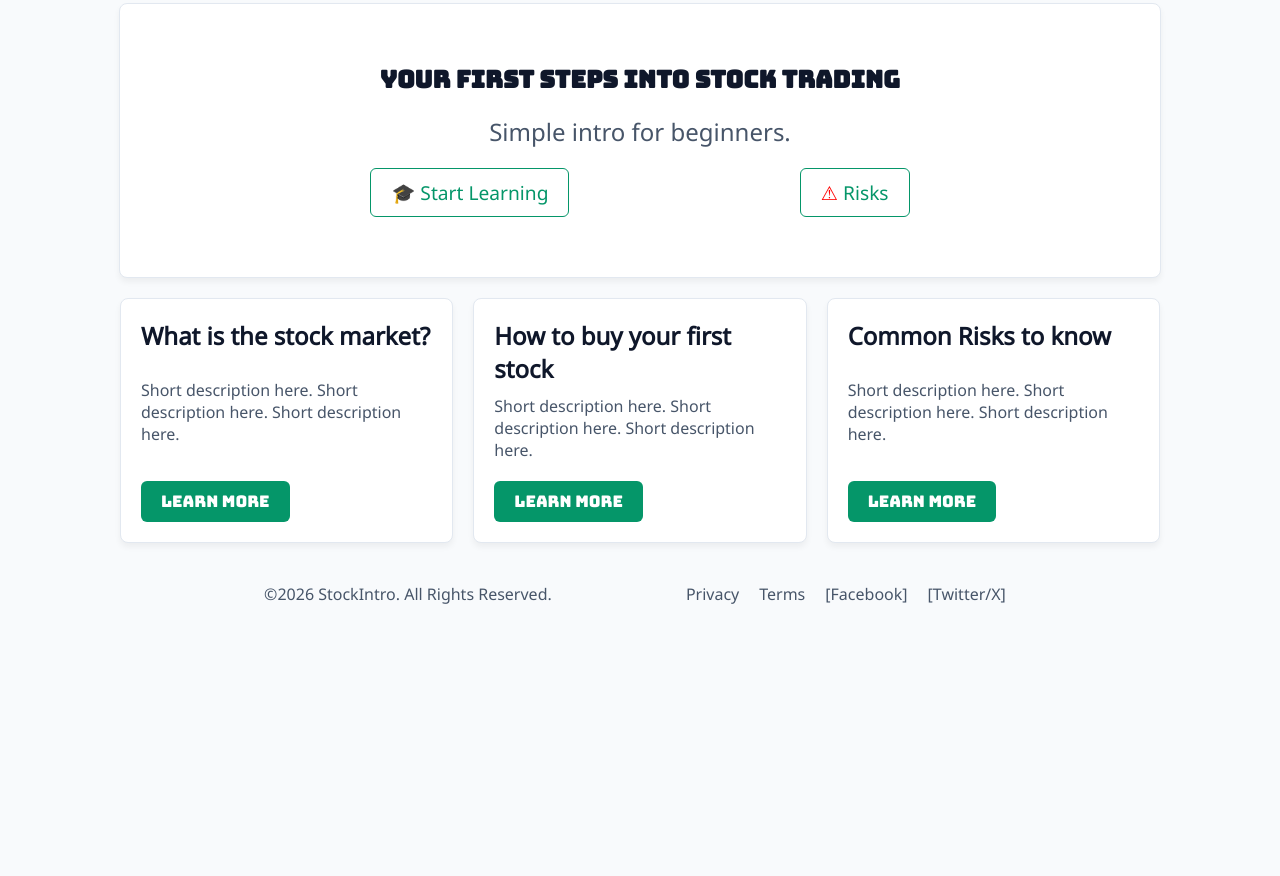
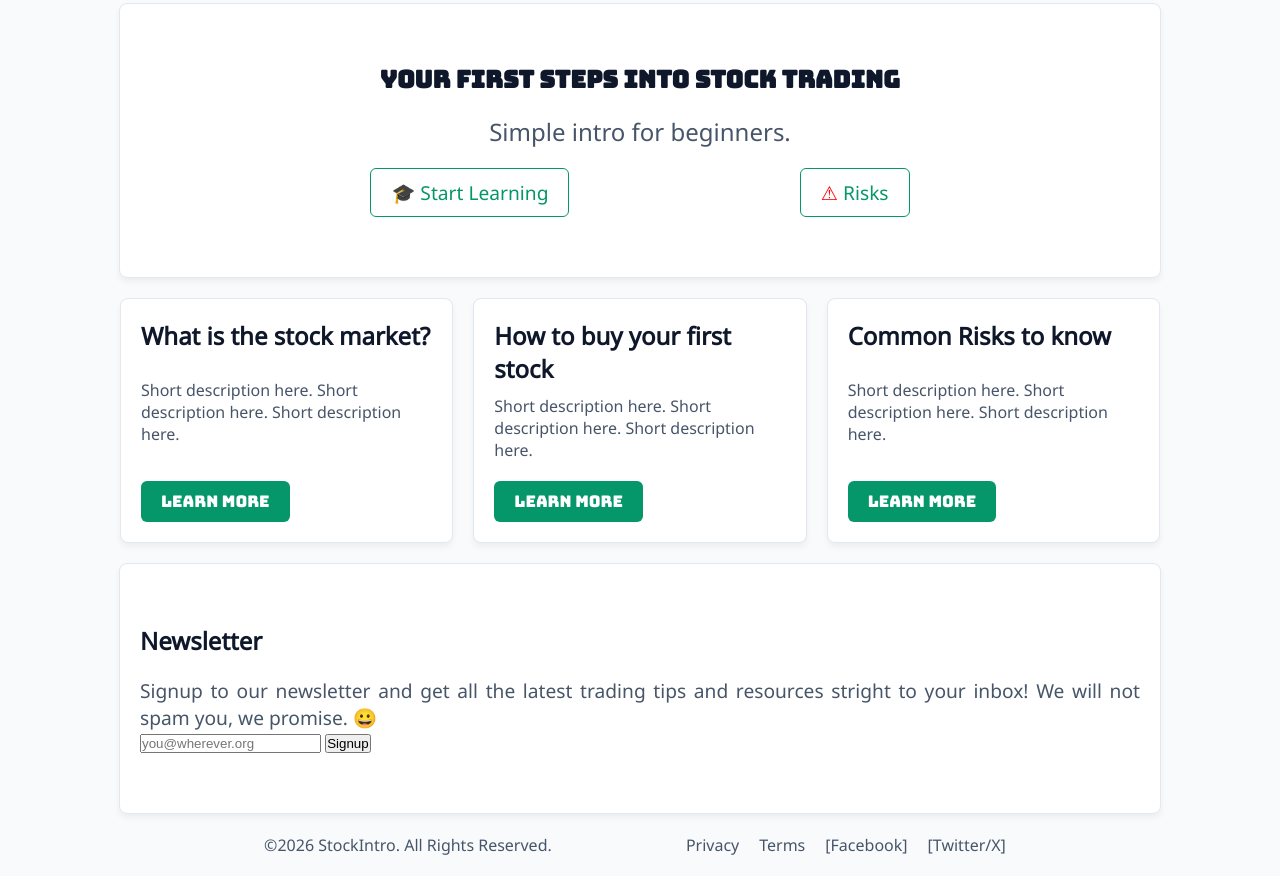
Before and after one commit to JKJameson/web-design-course, a plain HTML site: page index.html in a window 1280 px wide and 1018 px high. Shown: the part 142-1018 px from the top of the page. Drawn offline with Linux system fonts and the light colour scheme.

Commit message:
Add newsletter section to index

```diff
--- a/index.html
+++ b/index.html
@@ -12,7 +12,7 @@
             content="Learn the standard boilerplate of HTML5 to use for future websites and pages of those websites."
         />
         <meta name="keywords" content="Boilerplate,Section,Footer" />
-        <title>StockInto - About</title>
+        <title>StockInto - Home</title>
         <link
             rel="preload"
             href="fonts/NotoSans-Regular.woff2"
@@ -84,6 +84,14 @@
                     </li>
                 </ul>
             </section>
+            <section class="content">
+                <h2>Newsletter</h2>
+                <p>Signup to our newsletter and get all the latest trading tips and resources stright to your inbox! We will not spam you, we promise. &#128512;</p>
+                <form method="newsletter-thanks.html" action="get">
+                    <input type="email" name="email" placeholder="you@wherever.org">
+                    <input type="submit" value="Signup">
+                </form>
+            </section>
         </main>
         <footer>
             <p>&copy;2026 StockIntro. All Rights Reserved.</p>
```
